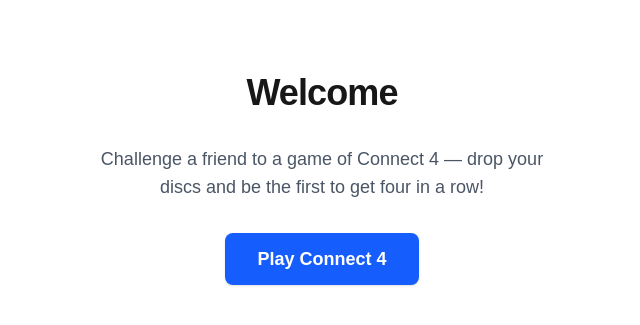
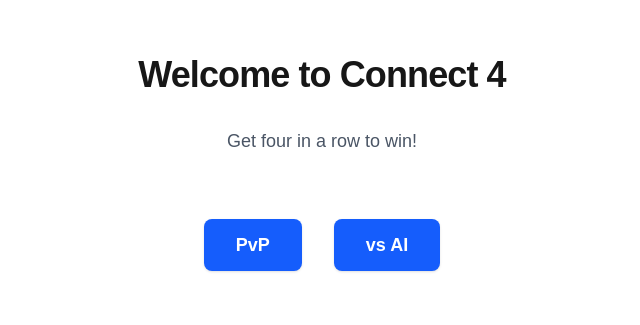
Before and after one commit to baifnjdn/Connect4, a Next.js app: page / in a window 1280 px wide. Shown: the part 221-546 px from the top of the page, without its empty margins (318-958 px from the left). Built offline with nearby package versions, Linux system fonts and the light colour scheme.

Commit message:
Add go back button & vs AI button to home page

```diff
--- a/app/connect4/page.tsx
+++ b/app/connect4/page.tsx
@@ -1,6 +1,7 @@
 "use client";
 
 import React, { useCallback, useReducer, useState } from "react";
+import Link from "next/link";
 
 const ROWS = 6;
 const COLS = 7;
@@ -42,10 +43,10 @@ function checkWin(
   player: 1 | 2,
 ): boolean {
   const directions = [
-    [0, 1],   // horizontal
-    [1, 0],   // vertical
-    [1, 1],   // diagonal down-right
-    [1, -1],  // diagonal down-left
+    [0, 1], // horizontal
+    [1, 0], // vertical
+    [1, 1], // diagonal down-right
+    [1, -1], // diagonal down-left
   ];
 
   for (const [dr, dc] of directions) {
@@ -160,7 +161,14 @@ export default function Connect4Page() {
       : `Player ${currentPlayer}'s Turn`;
 
   return (
-    <main className="flex min-h-screen flex-col items-center justify-center gap-6 p-8">
+    <main className="relative flex min-h-screen flex-col items-center justify-center gap-6 p-8">
+      <Link
+        href="/"
+        className="absolute left-8 top-8 rounded-lg bg-gray-200 px-4 py-2 text-sm font-medium text-gray-700 transition-colors hover:bg-gray-300 dark:bg-gray-800 dark:text-gray-300 dark:hover:bg-gray-700"
+      >
+        ← Home
+      </Link>
+
       <h1 className="text-3xl font-bold tracking-tight">{titleText}</h1>
 
       <div className="relative overflow-hidden rounded-xl bg-blue-700 p-4 shadow-lg">
--- a/app/page.tsx
+++ b/app/page.tsx
@@ -3,19 +3,30 @@ import Link from "next/link";
 export default function HomePage() {
   return (
     <main className="flex min-h-screen flex-col items-center justify-center gap-8 p-8">
-      <h1 className="text-4xl font-bold tracking-tight">Welcome</h1>
+      <h1 className="text-4xl font-bold tracking-tight">
+        Welcome to Connect 4
+      </h1>
 
       <p className="max-w-md text-center text-lg text-gray-600 dark:text-gray-400">
-        Challenge a friend to a game of Connect 4 — drop your discs and be the
-        first to get four in a row!
+        Get four in a row to win!
       </p>
 
-      <Link
-        href="/connect4"
-        className="rounded-lg bg-blue-600 px-8 py-3 text-lg font-semibold text-white shadow transition-colors hover:bg-blue-700 focus:outline-none focus:ring-2 focus:ring-blue-400"
-      >
-        Play Connect 4
-      </Link>
+      <div className="flex flex-row items-center justify-center gap-8 p-8">
+        <Link
+          href="/connect4"
+          className="rounded-lg bg-blue-600 px-8 py-3 text-lg font-semibold text-white shadow transition-colors hover:bg-blue-700 focus:outline-none focus:ring-2 focus:ring-blue-400"
+        >
+          PvP
+        </Link>
+
+        <Link
+          href=""
+          className="rounded-lg bg-blue-600 px-8 py-3 text-lg font-semibold text-white shadow transition-colors hover:bg-blue-700 focus:outline-none focus:ring-2 focus:ring-blue-400"
+        >
+          vs AI
+        </Link>
+
+      </div>
     </main>
   );
 }
```
